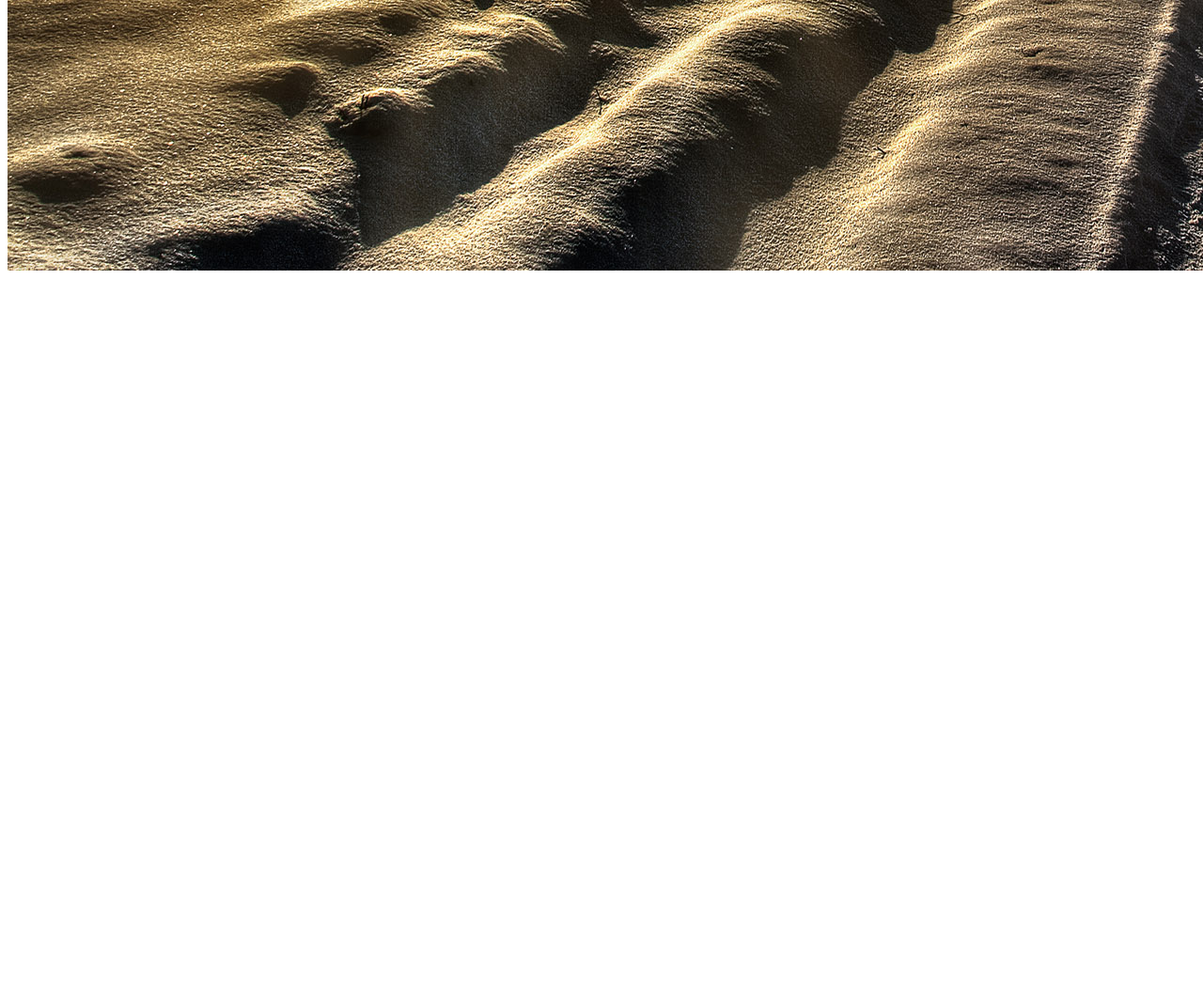
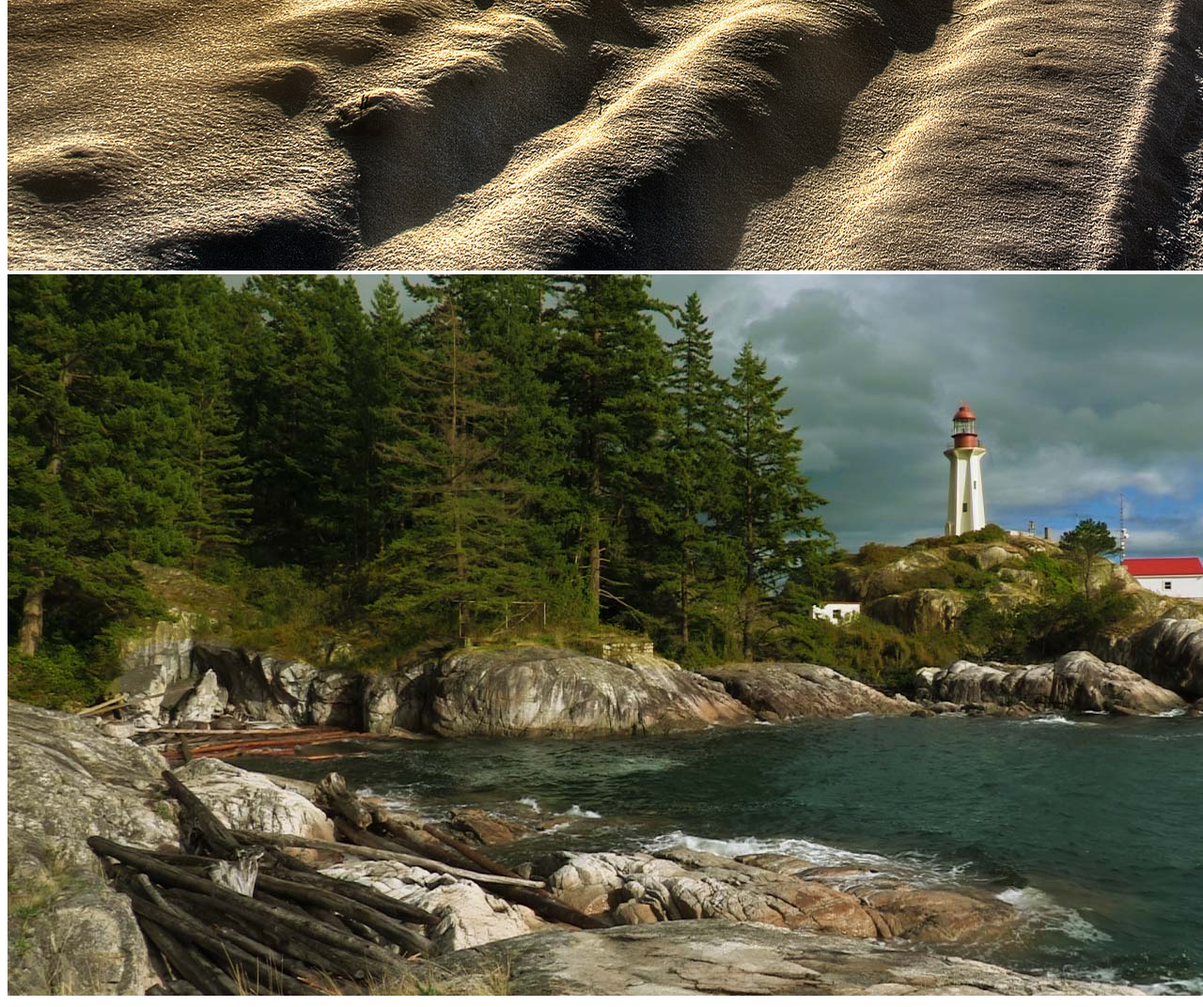
Before and after one commit to EASHOVON/starting, a plain HTML site: page index.html in a window 1280 px wide. Shown: the part 6132-7204 px from the top of the page at 94% size. Before the commit the page ends 6432 px from the top, so only its background shows below. Drawn offline with Linux system fonts and the light colour scheme.

Commit message:
new photo added

```diff
--- a/index.html
+++ b/index.html
@@ -29,6 +29,7 @@
         <img src="img/6.jpg" alt=""> <br>
         <img src="img/7.jpg" alt=""> <br>
         <img src="img/8.jpg" alt=""> <br>
+        <img src="img/1.jpg" alt="">
 </body>
 
 </html>
```
